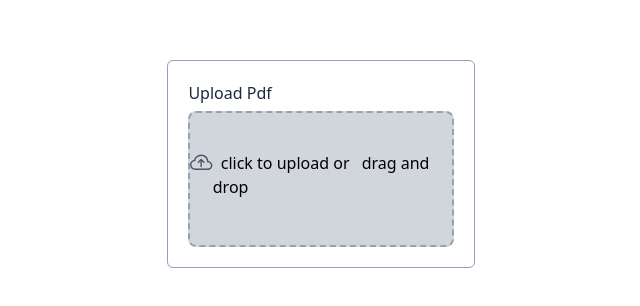
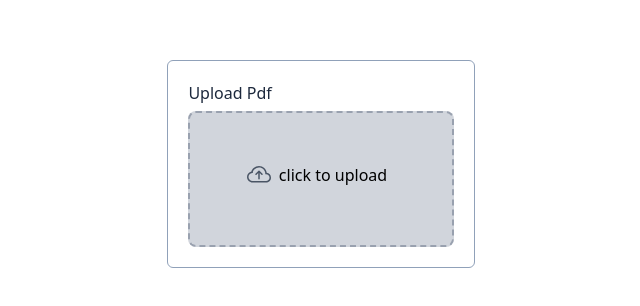
Before and after one commit to Neethusanal/BoloForms-Assignment, a React (Vite) app in the folder pdf-editor/: page / in a window 1280 px wide. Shown: the part 236-542 px from the top of the page, without its empty margins (319-959 px from the left). Built offline with nearby package versions, Linux system fonts and the light colour scheme.

Commit message:
fileupload page changes

```diff
--- a/pdf-editor/src/components/UploadPdf.jsx
+++ b/pdf-editor/src/components/UploadPdf.jsx
@@ -21,7 +21,7 @@ const UploadPdf =()=>{
             <div className="w-[24%] h-auto rounded-md bg-white rounded-md border border-slate-400 p-5">
                <label htmlFor ="input" className ="block text-slate-800 font-medium mb-1.5">Upload Pdf</label>
     <div className="flex items-start w-full">
-        {file?(
+        {file ? (
            <div className="text-start my-3">
             <div className="relative inline-block">
                 <div className="w-full h-auto px-3 py-1 bg-gray-200 text-[0.8rem] text-gray dark:bg-gray-800 dark:bg-white rounded-md">
@@ -44,14 +44,14 @@ const UploadPdf =()=>{
   <path d="M4.406 3.342A5.53 5.53 0 0 1 8 2c2.69 0 4.923 2 5.166 4.579C14.758 6.804 16 8.137 16 9.773 16 11.569 14.502 13 12.687 13H3.781C1.708 13 0 11.366 0 9.318c0-1.763 1.266-3.223 2.942-3.593.143-.863.698-1.723 1.464-2.383m.653.757c-.757.653-1.153 1.44-1.153 2.056v.448l-.445.049C2.064 6.805 1 7.952 1 9.318 1 10.785 2.23 12 3.781 12h8.906C13.98 12 15 10.988 15 9.773c0-1.216-1.02-2.228-2.313-2.228h-.5v-.5C12.188 4.825 10.328 3 8 3a4.53 4.53 0 0 0-2.941 1.1z"/>
 </svg>
 <p className='mb-2 dark:text-gray-400'>
-    <span className='font-medium p-2'> click to upload or </span>drag and drop
+    <span className='font-medium p-2'> click to upload  </span>
 </p>
             </div>
 
            </label>
         )}
     </div>
-           <input  id="dragdrop-file"type= "file" hidden/>
+           <input  id="dragdrop-file"type= "file"  className="hidden" onChange={handleDragOver}/>
 
             </div>
 
```
